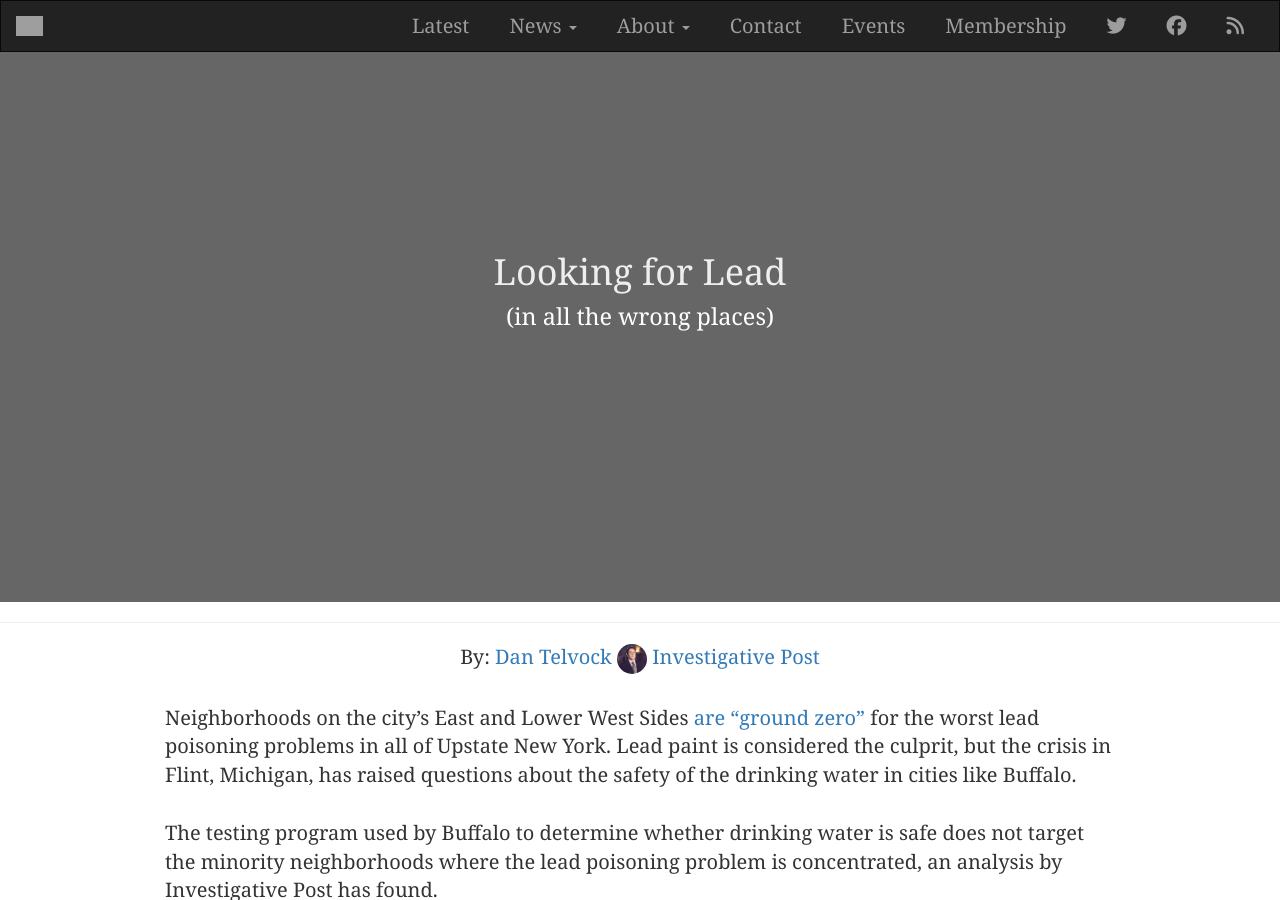
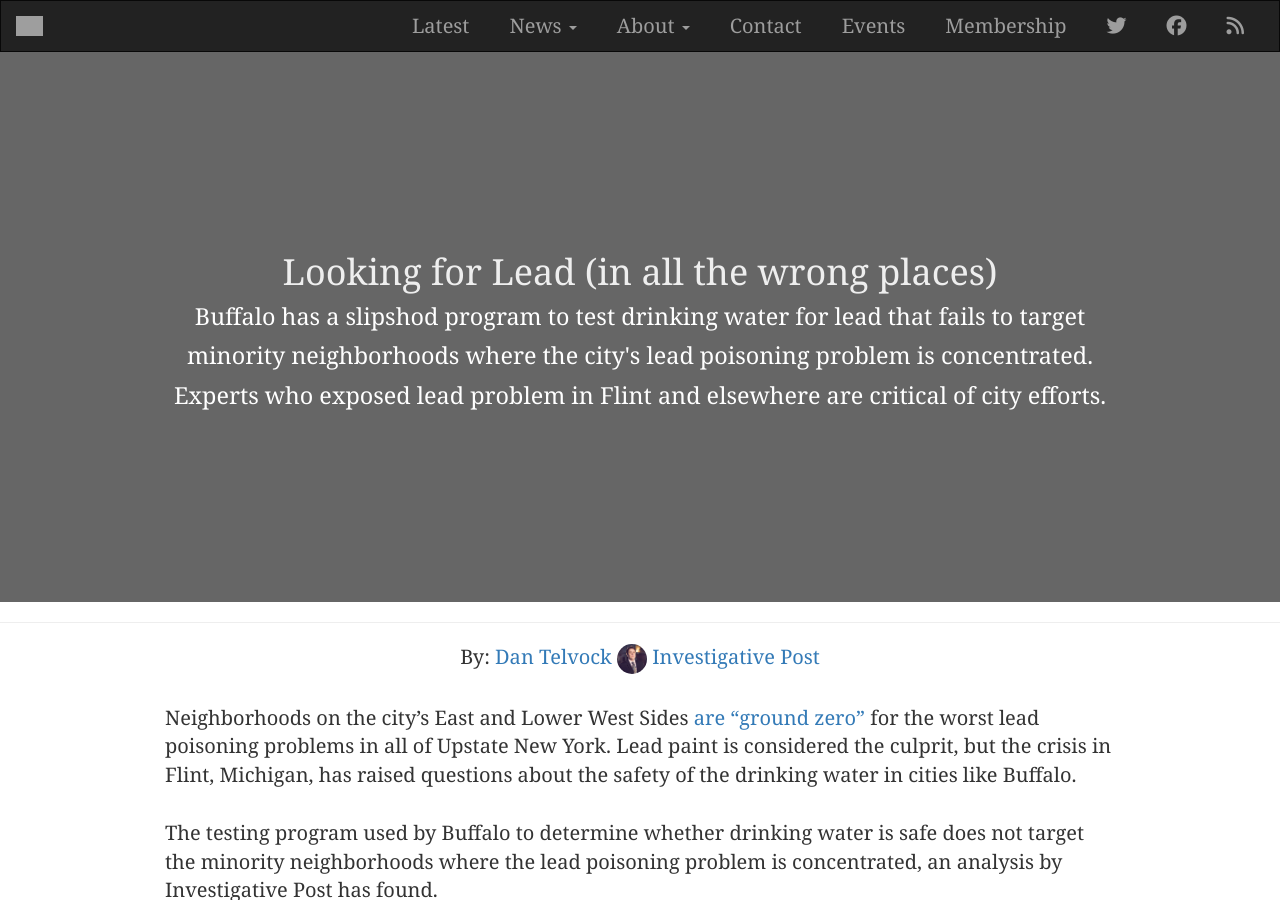
Before and after one commit to investigativepost/lead-buffalo-2016, a Jekyll site: the page built from index.md, in a window 1280 px wide and 900 px high. Built offline with Jekyll 4.4.1, drawn with Linux system fonts in a browser that asks for light colours; nearby versions of some CDN libraries; a style sheet for code colours, icons or effects is not loaded; grey boxes are pictures that could not be loaded.

Commit message:
Update intro.html

```diff
--- a/_includes/intro.html
+++ b/_includes/intro.html
@@ -1,6 +1,6 @@
 <div class="intro">
   <script src="//fast.wistia.com/embed/medias/1eaz53nrqz.jsonp" async></script><script src="//fast.wistia.com/assets/external/E-v1.js" async></script><div class="wistia_responsive_padding" style="padding:56.25% 0 0 0;position:relative;"><div class="wistia_responsive_wrapper" style="height:100%;left:0;position:absolute;top:0;width:100%;"><div class="wistia_embed wistia_async_1eaz53nrqz videoFoam=true" style="height:100%;width:100%">&nbsp;</div></div></div>
   <div class="overlay">
-    <h1>Looking for Lead<br /><small>(in all the wrong places)</small></h1>
+    <h1>Looking for Lead (in all the wrong places)<br /><small>Buffalo has a slipshod program to test drinking water for lead that fails to target minority neighborhoods where the city's lead poisoning problem is concentrated. Experts who exposed lead problem in Flint and elsewhere are critical of city efforts.</small></h1>
   </div><!-- /.overlay -->
 </div><!-- /.intro -->
```
